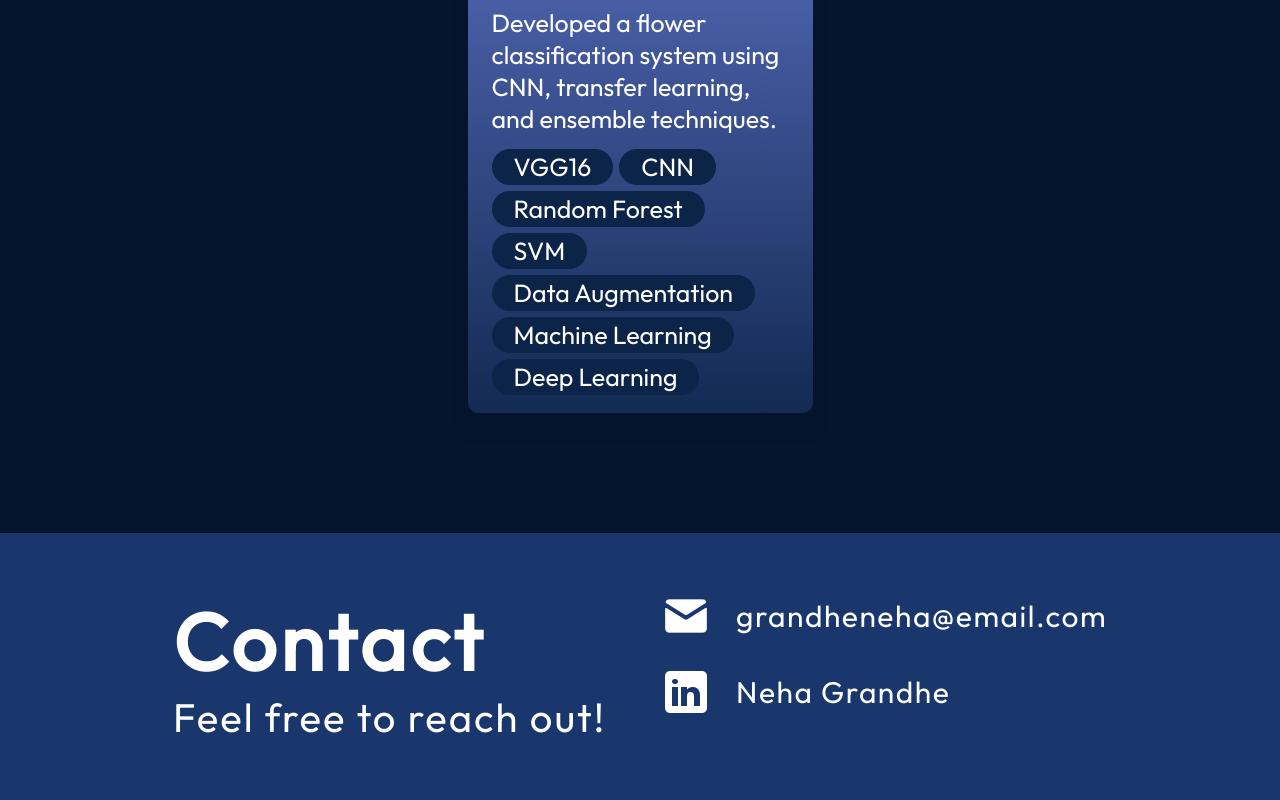
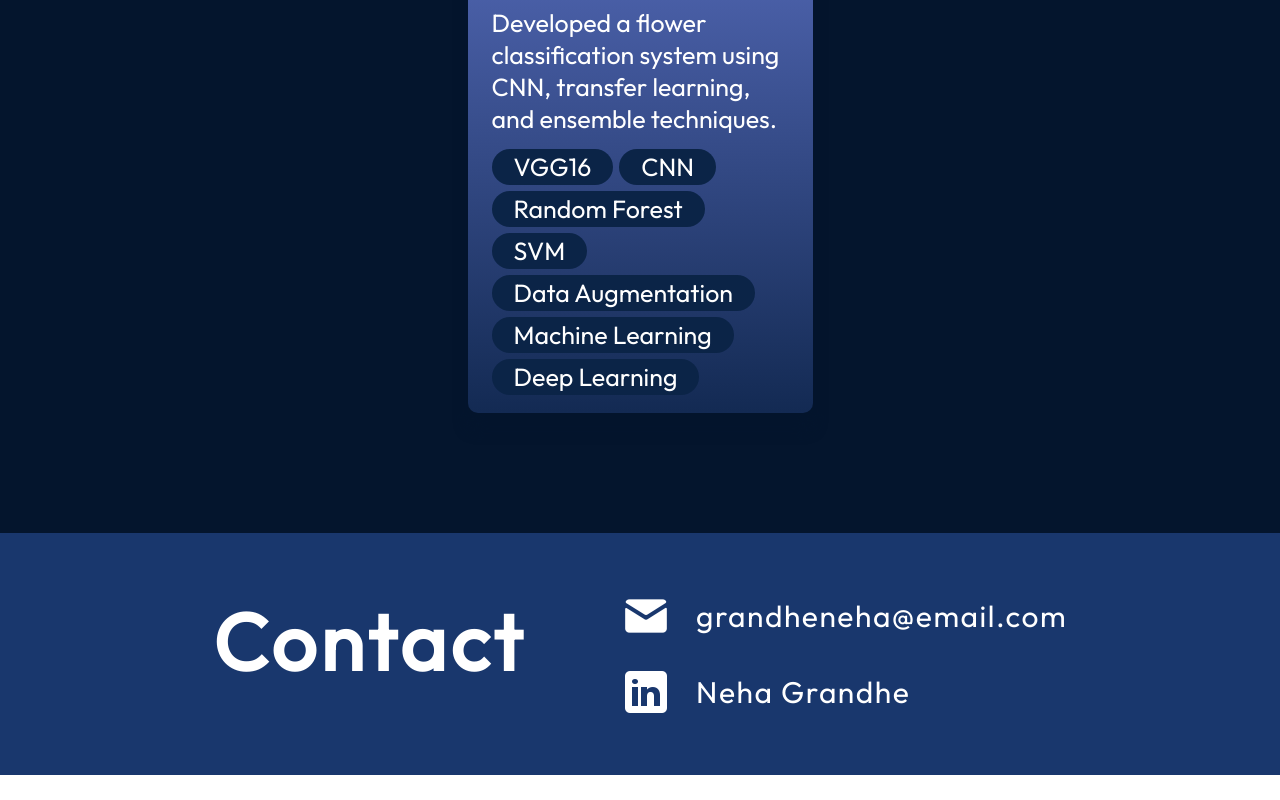
Before and after one commit to Guru4118/portfolioneha, a React (Vite) app: page / in a window 1280 px wide. Shown: the part 3237-4037 px from the top of the page. After the commit the page ends 4012 px from the top, so only its background shows below. Built offline with nearby package versions, Linux system fonts and the light colour scheme.

Commit message:
Update Contact.jsx

```diff
--- a/src/components/Contact/Contact.jsx
+++ b/src/components/Contact/Contact.jsx
@@ -12,7 +12,7 @@
     <footer id="contact" className={styles.container}>
       <div className={styles.text}>
         <h2>Contact</h2>
-        <p>Feel free to reach out!</p>
+
       </div>
       <ul className={styles.links}>
         <li className={styles.link}>
@@ -21,7 +21,7 @@
         </li>
         <li className={styles.link}>
           <img src= {linkedin} alt="linkedin logo" />
-          <a href="https://www.linkedin.com/in/nehagrandhe/">Neha Grandhe</a>
+          <a target="new" href="https://www.linkedin.com/in/nehagrandhe/">Neha Grandhe</a>
         </li>
 
       </ul>
```
